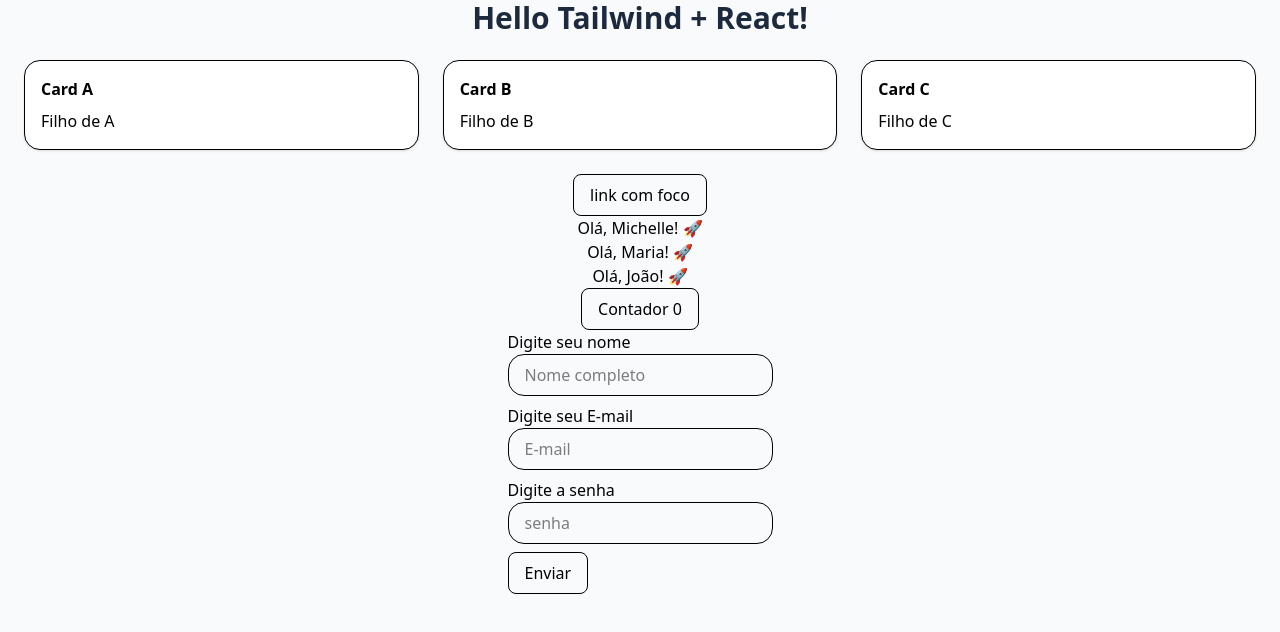
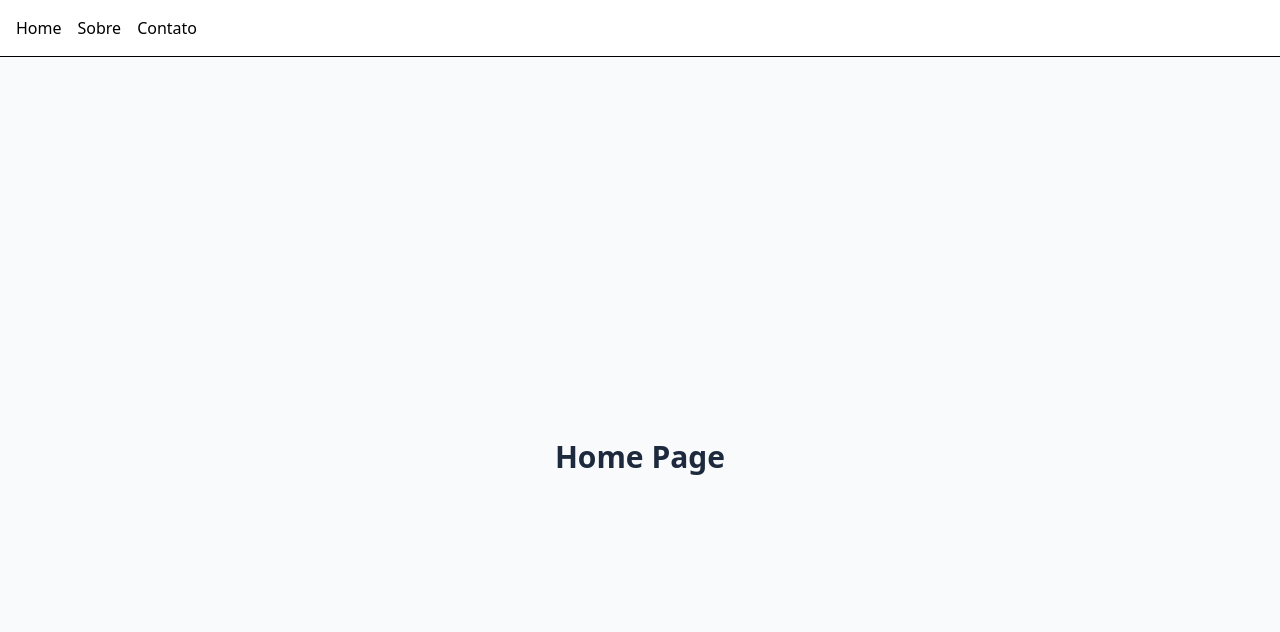
Before and after one commit to dressmarktplace/aulas-react, a React (Vite) app: page / in a window 1280 px wide. Shown: the top 632 px of the page. Built offline with nearby package versions, Linux system fonts and the light colour scheme.

Commit message:
Criado as rotas com spa

```diff
--- a/package.json
+++ b/package.json
@@ -11,7 +11,8 @@
   },
   "dependencies": {
     "react": "^19.1.1",
-    "react-dom": "^19.1.1"
+    "react-dom": "^19.1.1",
+    "react-router-dom": "^7.9.4"
   },
   "devDependencies": {
     "@eslint/js": "^9.36.0",
--- a/src/App.jsx
+++ b/src/App.jsx
@@ -1,111 +1,19 @@
-import { useState } from "react";
-import { Card } from "./components/Card";
-import { Hello } from "./components/Hello";
+import { BrowserRouter, Route, Routes } from "react-router-dom"
+import { HomePage } from "./pages/Home"
+import { ContactPage } from "./pages/Contact"
+import { AboutPage } from "./pages/About"
 
 const App = () => {
-  const [count, setCount] = useState(0)
-  const [name, setName] = useState("")
-  const [email, setEmail] = useState("")
-  const [password, setPassword] = useState("")
+    return (
+        <BrowserRouter>
+            <Routes>
+                <Route path="/" element={<HomePage />} />
+                <Route path="/contact" element={<ContactPage />} />
+                <Route path="/about" element={<AboutPage />} />
 
-  const inc = () => setCount(c => c + 1)
-
-  const handleSubmit = event => {
-    event.preventDefault()
-
-    console.log({ name, email, password })
-    setName("")
-    setEmail("")
-    setPassword("")
-
-  }
-  return (
-    <main className="min-h-dvh place-items-center bg-slate-50">
-      <h1 className="text-3xl font-bold text-slate-800">
-        Hello Tailwind + React!
-      </h1>
-
-      <div className="container mx-auto p-6 grid gap-6 sm:grid-cols-2 lg:grid-cols-3">
-        <Card title="Card A">
-          <p>Filho de A</p>
-        </Card>
-        <Card title="Card B">
-          <p>Filho de B</p>
-        </Card>
-        <Card title="Card C">
-          <p>Filho de C</p>
-        </Card>
-
-      </div>
-
-      <a className="inline-block px-4 py-2 rounded-lg border houver:bg-slate-300 transition-all focus:ring-2 focus:ring-blue-500">
-        link com foco
-      </a>
-
-      <Hello name="Michelle" />
-      <Hello name="Maria" />
-      <Hello name="João" />
-
-      <button onClick={inc} className="inline-block px-4 py-2 rounded-lg border houver:bg-slate-300 transition-all focus:ring-2 focus:ring-blue-500">
-        Contador {count}
-      </button>
-
-      <form onSubmit={handleSubmit}>
-        <fieldset className="flex flex-col space-y mb-2">
-          <label htmlFor="name" className="font-medium">
-            Digite seu nome
-          </label>
-
-          <input
-            id="name"
-            name="name"
-            placeholder="Nome completo"
-            className="py-2 px-4 border rounded-2xl w-full"
-            value={name}
-            onChange={event => setName(event.target.value)}
-          />
-        </fieldset>
-
-        <fieldset className="flex flex-col space-y mb-2">
-          <label htmlFor="email" className="font-medium">
-            Digite seu E-mail
-          </label>
-
-          <input
-            id="email"
-            name="email"
-            placeholder="E-mail"
-            className="py-2 px-4 border rounded-2xl w-full"
-            value={email}
-            onChange={event => setEmail(event.target.value)}
-          />
-        </fieldset>
-
-         <fieldset className="flex flex-col space-y mb-2">
-          <label htmlFor="password" className="font-medium">
-            Digite a senha
-          </label>
-
-          <input
-          type="password"
-            id="password"
-            name="password"
-            placeholder="senha"
-            className="py-2 px-4 border rounded-2xl w-full"
-            value={password}
-            onChange={event => setPassword(event.target.value)}
-          />
-        </fieldset>
-
-
-        <button
-          type="submit"
-          className="inline-block px-4 py-2 rounded-lg border houver:bg-slate-300 transition-all focus:ring-2 focus:ring-blue-500">
-          Enviar
-        </button>
-      </form>
-    </main>
-  );
+            </Routes>
+        </BrowserRouter>
+    )
 }
 
 export default App
--- /dev/null
+++ b/src/App.old.jsx
@@ -0,0 +1,111 @@
+import { useState } from "react";
+import { Card } from "./components/Card";
+import { Hello } from "./components/Hello";
+
+const App = () => {
+  const [count, setCount] = useState(0)
+  const [name, setName] = useState("")
+  const [email, setEmail] = useState("")
+  const [password, setPassword] = useState("")
+
+  const inc = () => setCount(c => c + 1)
+
+  const handleSubmit = event => {
+    event.preventDefault()
+
+    console.log({ name, email, password })
+    setName("")
+    setEmail("")
+    setPassword("")
+
+  }
+  return (
+    <main className="min-h-dvh place-items-center bg-slate-50">
+      <h1 className="text-3xl font-bold text-slate-800">
+        Hello Tailwind + React!
+      </h1>
+
+      <div className="container mx-auto p-6 grid gap-6 sm:grid-cols-2 lg:grid-cols-3">
+        <Card title="Card A">
+          <p>Filho de A</p>
+        </Card>
+        <Card title="Card B">
+          <p>Filho de B</p>
+        </Card>
+        <Card title="Card C">
+          <p>Filho de C</p>
+        </Card>
+
+      </div>
+
+      <a className="inline-block px-4 py-2 rounded-lg border houver:bg-slate-300 transition-all focus:ring-2 focus:ring-blue-500">
+        link com foco
+      </a>
+
+      <Hello name="Michelle" />
+      <Hello name="Maria" />
+      <Hello name="João" />
+
+      <button onClick={inc} className="inline-block px-4 py-2 rounded-lg border houver:bg-slate-300 transition-all focus:ring-2 focus:ring-blue-500">
+        Contador {count}
+      </button>
+
+      <form onSubmit={handleSubmit}>
+        <fieldset className="flex flex-col space-y mb-2">
+          <label htmlFor="name" className="font-medium">
+            Digite seu nome
+          </label>
+
+          <input
+            id="name"
+            name="name"
+            placeholder="Nome completo"
+            className="py-2 px-4 border rounded-2xl w-full"
+            value={name}
+            onChange={event => setName(event.target.value)}
+          />
+        </fieldset>
+
+        <fieldset className="flex flex-col space-y mb-2">
+          <label htmlFor="email" className="font-medium">
+            Digite seu E-mail
+          </label>
+
+          <input
+            id="email"
+            name="email"
+            placeholder="E-mail"
+            className="py-2 px-4 border rounded-2xl w-full"
+            value={email}
+            onChange={event => setEmail(event.target.value)}
+          />
+        </fieldset>
+
+         <fieldset className="flex flex-col space-y mb-2">
+          <label htmlFor="password" className="font-medium">
+            Digite a senha
+          </label>
+
+          <input
+          type="password"
+            id="password"
+            name="password"
+            placeholder="senha"
+            className="py-2 px-4 border rounded-2xl w-full"
+            value={password}
+            onChange={event => setPassword(event.target.value)}
+          />
+        </fieldset>
+
+
+        <button
+          type="submit"
+          className="inline-block px-4 py-2 rounded-lg border houver:bg-slate-300 transition-all focus:ring-2 focus:ring-blue-500">
+          Enviar
+        </button>
+      </form>
+    </main>
+  );
+}
+
+export default App
--- /dev/null
+++ b/src/components/Navbar/index.jsx
@@ -0,0 +1,12 @@
+import { Link } from "react-router-dom"
+
+export const Navbar = () => {
+    return (
+
+        <nav className="flex gap-4 p-4 border-b">
+            <Link to="/" className="hover:underline">Home</Link>
+            <Link to="/about" className="hover:underline">Sobre</Link>
+            <Link to="/contact" className="hover:underline">Contato</Link>
+        </nav>
+    )
+}
--- /dev/null
+++ b/src/pages/About/index.jsx
@@ -0,0 +1,18 @@
+import { Navbar } from "../../components/Navbar"
+
+export const AboutPage = () => {
+    return (
+        <>
+
+        <Navbar />
+
+<main className="min-h-dvh grid place-items-center bg-slate-50  ">
+            <h1 className="text-3xl font-bold text-slate-800">
+                About Page
+            </h1>
+        </main>
+        </>
+
+    )
+
+}
--- /dev/null
+++ b/src/pages/Contact/index.jsx
@@ -0,0 +1,16 @@
+import { Navbar } from "../../components/Navbar"
+
+export const ContactPage = () => {
+    return (
+        <>
+            <Navbar />
+
+            <main className="min-h-dvh grid place-items-center bg-slate-50  ">
+                <h1 className="text-3xl font-bold text-slate-800">
+                    Contact Page
+                </h1>
+            </main>
+        </>
+    )
+
+}
--- /dev/null
+++ b/src/pages/Home/index.jsx
@@ -0,0 +1,16 @@
+import { Navbar } from "../../components/Navbar"
+
+export const HomePage = () => {
+    return (
+        <>
+            <Navbar />
+
+            <main className="min-h-dvh grid place-items-center bg-slate-50  ">
+                <h1 className="text-3xl font-bold text-slate-800">
+                    Home Page
+                </h1>
+            </main>
+        </>
+    )
+
+}
```
Also changed, not shown: 1 other file (tests, documents, lock files or other folders).
